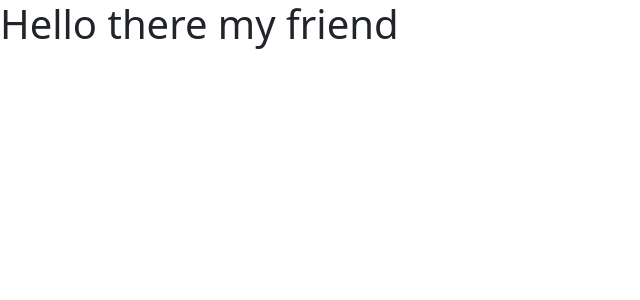
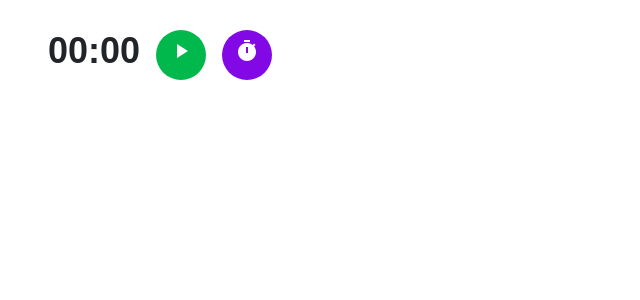
Before and after one commit to sepehr455/Syndrex, a React (Create React App) app: page /timer in a window 1280 px wide. Shown: the top 300 px of the page, without its empty margins (0-640 px from the left). Built offline with nearby package versions, Linux system fonts and the light colour scheme.

Commit message:
Added some style and icons for the timer functionality

```diff
--- a/public/index.html
+++ b/public/index.html
@@ -10,7 +10,8 @@
       content="Web site created using create-react-app"
     />
     <link rel="apple-touch-icon" href="%PUBLIC_URL%/logo192.png" />
-
+    <link href="https://fonts.googleapis.com/icon?family=Material+Icons"
+          rel="stylesheet">
 
     <!--
       manifest.json provides metadata used when your web app is installed on a
--- a/src/Pages/Timer.jsx
+++ b/src/Pages/Timer.jsx
@@ -1,8 +1,15 @@
-export default function Timer(){
-    return(
-        <h1>
-            Hello there my friend
-        </h1>
+export default function Timer() {
+    return (
+        <div className="timer">
+            <span className="timer__part timer__part--minutes">00</span>
+            <span className="timer__part">:</span>
+            <span className="timer__part timer__part--seconds">00</span>
+            <button type={"button"} className="timer__btn timer__btn--control timer__button--start">
+                <span className="material-icons">play_arrow</span>
+            </button>
+            <button type={"button"} className="timer__btn timer__btn--reset">
+                <span className="material-icons">timer</span>
+            </button>
+        </div>
     )
-
 }
--- a/src/Styles/App.css
+++ b/src/Styles/App.css
@@ -37,10 +37,43 @@
   display: block;
 }
 
+.timer{
+  font-family: sans-serif;
+  display: inline-block;
+  padding: 24px 32px;
+  border-radius: 50px;
+  background: white;
+  margin-left: 16px;
+}
+.timer__part {
+  font-size: 36px;
+  font-weight: bold;
+}
+
+.timer__btn{
+  width: 50px;
+  height: 50px;
+  margin-left: 16px;
+  border-radius: 50%;
+  border: none;
+  color: white;
+  background: #8208e6;
+  cursor: pointer ;
+}
+
+
 .btn-grad:hover {
   background-position: right center; /* change the direction of the change here */
   color: #fff;
   text-decoration: none;
+}
+
+.timer__button--start{
+  background: #00b84c;
+}
+
+.timer__button--stop{
+  background: #ff025c;
 }
 
 
```
